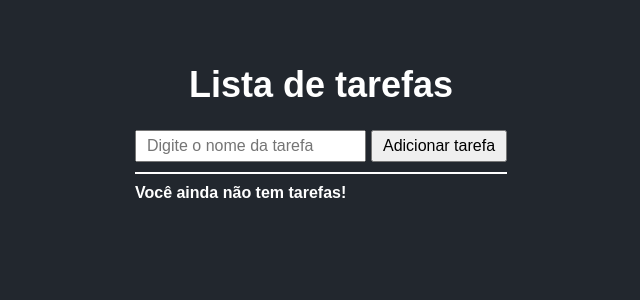
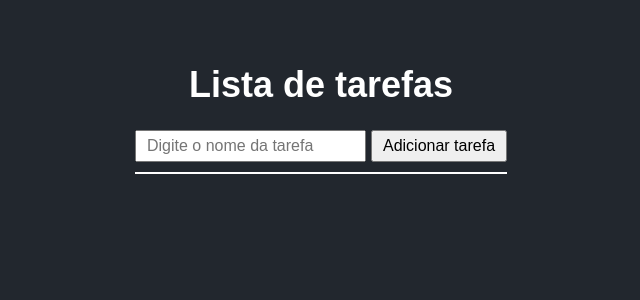
Before and after one commit to otaciliow/lista-de-tarefas, a React (Vite) app: page / in a window 1280 px wide. Shown: the top 300 px of the page, without its empty margins (319-959 px from the left). Built offline with nearby package versions, Linux system fonts and the light colour scheme.

Commit message:
fix: adjusted condition to show text

```diff
--- a/src/App.tsx
+++ b/src/App.tsx
@@ -91,7 +91,7 @@ export default function App() {
         <button onClick={handleRegister} className="task-add-button">{editTask.enabled ? "Atualizar tarefa" : "Adicionar tarefa"}</button>
       </div>
 
-      <p className="tasks-counter"><strong>{totalTasks > 0 ? `Você tem ${totalTasks} tarefas:` : "Você ainda não tem tarefas!"}</strong></p>
+      {totalTasks > 0 && <p className="tasks-counter"><strong>Você tem {totalTasks} tarefas:</strong></p>}
 
       <ul className="tasks-wrapper">
         {tasks.map( (item, index) => (
```
